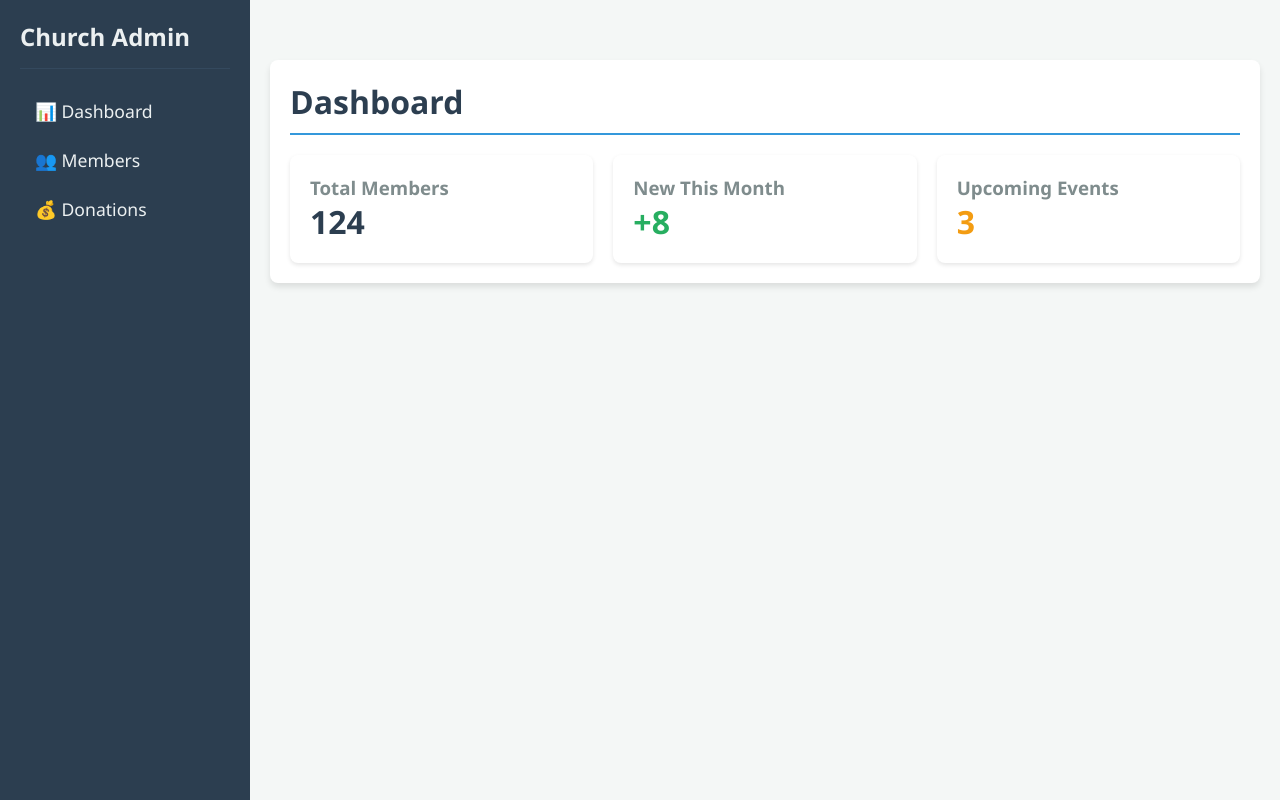
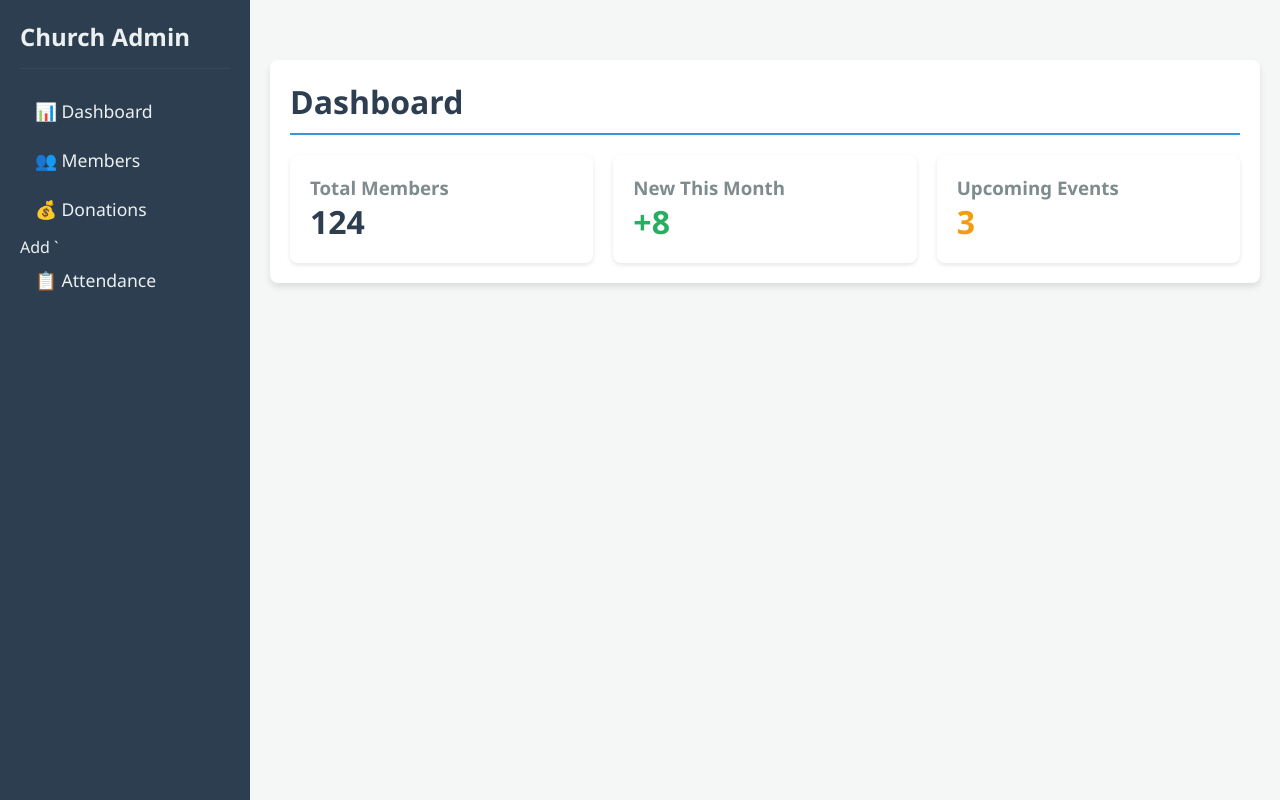
Before and after one commit to Joshtech-netizen/ChurchMgtSystem, a React (Create React App) app in the folder frontend/: page / in a window 1280 px wide. Built offline with nearby package versions, Linux system fonts and the light colour scheme.

Commit message:
feat: Add Attendance link to the Sidebar for navigation

```diff
--- a/frontend/src/components/Sidebar.js
+++ b/frontend/src/components/Sidebar.js
@@ -32,6 +32,7 @@ const Sidebar = () => {
                 <Link to="/" style={linkStyle}>📊 Dashboard</Link>
                 <Link to="/members" style={linkStyle}>👥 Members</Link>
                 <Link to="/donations" style={linkStyle}>💰 Donations</Link>
+                Add `<Link to="/attendance" style={linkStyle}>📋 Attendance</Link>
             </nav>
         </div>
     );
```
